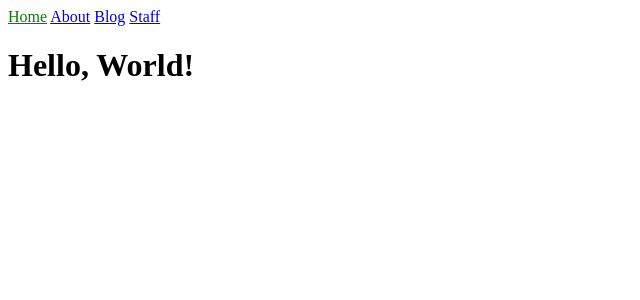
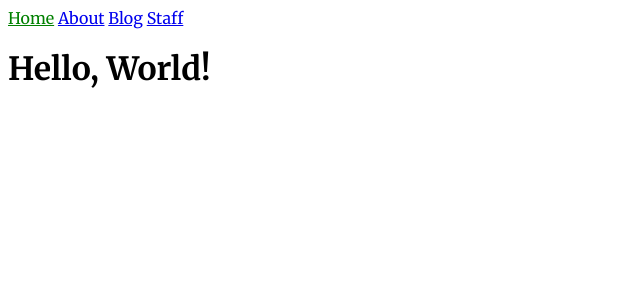
Before and after one commit to zl3in/zl3in.github.io, a Jekyll site: the page built from index.html, in a window 1280 px wide. Shown: the top 300 px of the page, without its empty margins (0-640 px from the left). Built offline with Jekyll 4.4.1, drawn with Linux system fonts in a browser that asks for light colours.

Commit message:
Initial fiddling with styles

```diff
--- a/_sass/main.scss
+++ b/_sass/main.scss
@@ -1,3 +1,9 @@
+@import url('https://fonts.googleapis.com/css2?family=Merriweather:ital,wght@0,300;0,400;0,700;0,900;1,300;1,400;1,700;1,900&display=swap');
+
+body {
+	font-family: 'Merriweather', serif;
+}
+
 .current {
 	color: green;
 }
```
